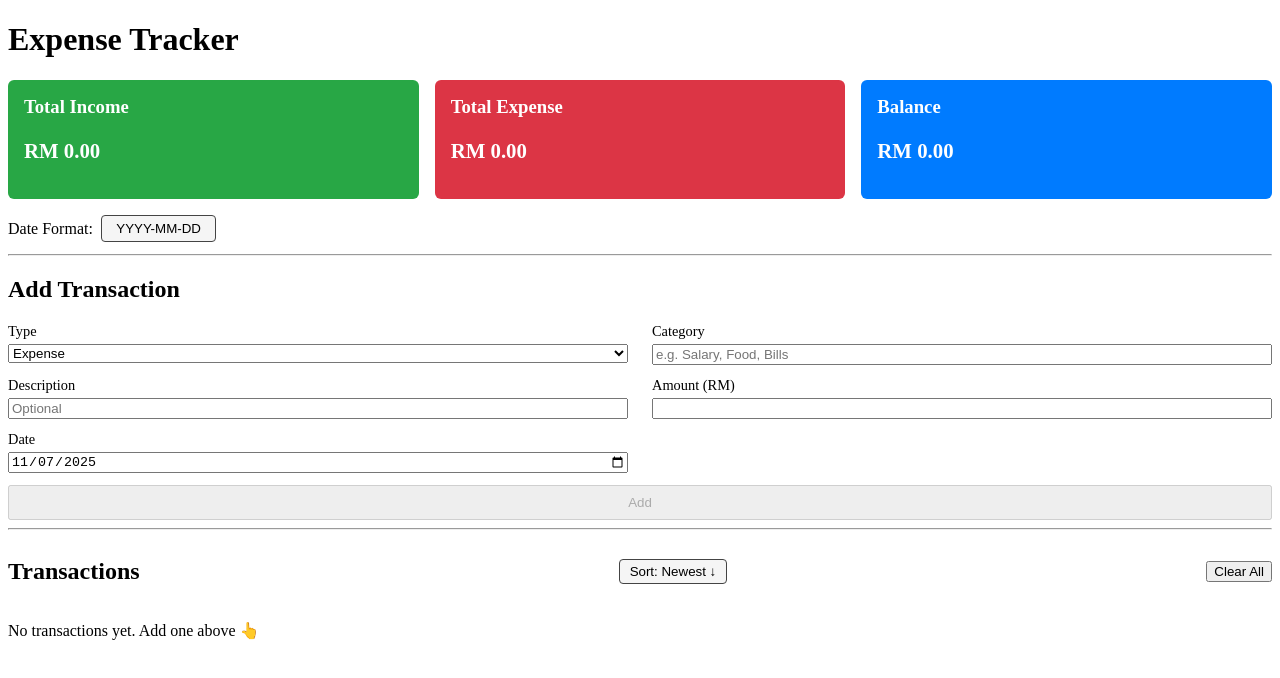
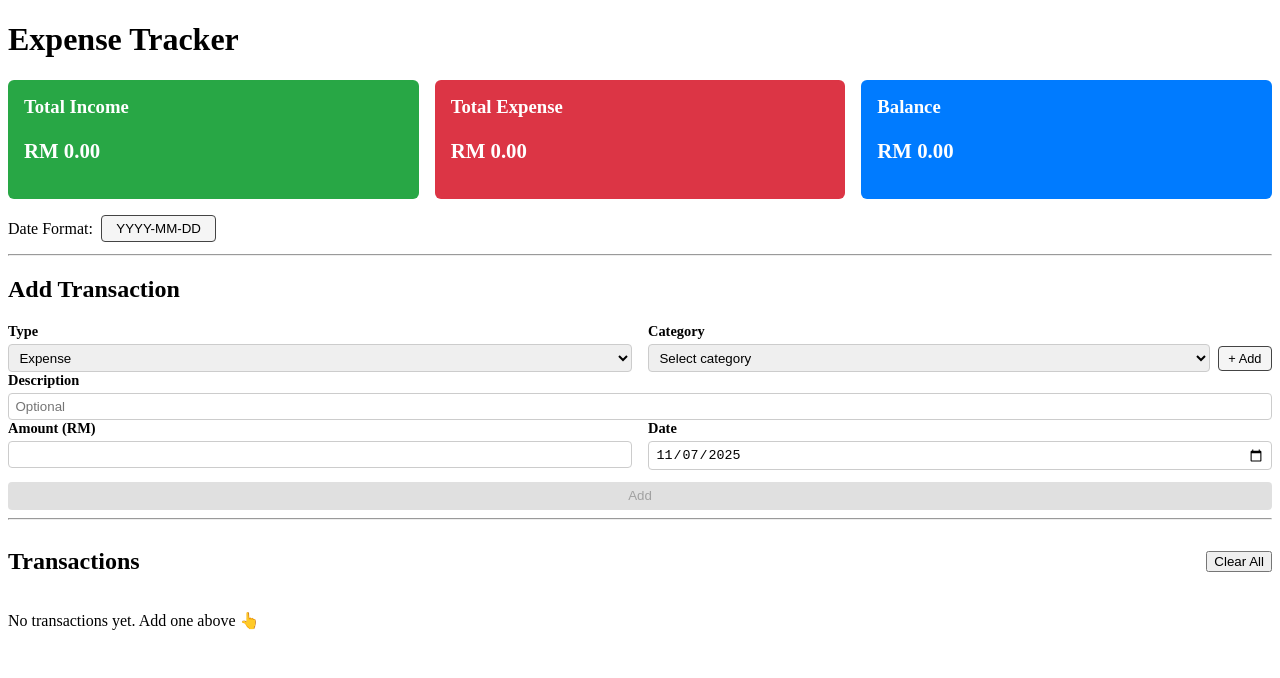
Before and after one commit to Fredrick247/angular-expense-tracker, an Angular app: page / in a window 1280 px wide. Shown: the top 678 px of the page. Built offline with nearby package versions, Linux system fonts and the light colour scheme.

Commit message:
refactor: simplify transaction form, enhance category dropdown, and improve date sorting UX

```diff
--- a/package.json
+++ b/package.json
@@ -26,6 +26,7 @@
     "@angular/compiler": "^20.3.0",
     "@angular/core": "^20.3.0",
     "@angular/forms": "^20.3.0",
+    "@angular/material": "^20.2.12",
     "@angular/platform-browser": "^20.3.0",
     "@angular/router": "^20.3.0",
     "rxjs": "~7.8.0",
--- a/src/app/components/dashboard/dashboard.html
+++ b/src/app/components/dashboard/dashboard.html
@@ -26,15 +26,12 @@
 
 <div class="list-header">
   <h2>Transactions</h2>
-  <div class="list-actions">
-    <button type="button" class="sort-btn"(click)="toggleSortDirection()">
-      Sort: {{ sortDirection === 'desc' ? 'Newest ↓' : 'Oldest ↑' }}
-    </button>
-  </div>
-  <button (click)="onClearAll()">Clear All</button>
+  <button type="button" (click)="onClearAll()">Clear All</button>
 </div>
 
 <app-transaction-list
  [transactions]="transactions"
- [dateFormat]="dateFormat">
+  [dateFormat]="dateFormat"
+  [sortDirection]="sortDirection"
+  (sortToggle)="toggleSortDirection()">
 </app-transaction-list>
--- a/src/app/components/dashboard/dashboard.ts
+++ b/src/app/components/dashboard/dashboard.ts
@@ -24,8 +24,8 @@
   constructor(private transactionService: TransactionService) {}
 
   ngOnInit() {
-    this.transactionService.transactions$.subscribe(transactions => {
-      this.transactions = [...transactions].sort((a,b) => b.date.localeCompare(a.date));
+      this.transactionService.transactions$.subscribe(transactions => {
+      this.transactions = this.sortTransactions(transactions);
       this.calculateSummary();
     });
   }
--- a/src/app/components/transaction-form/transaction-form.css
+++ b/src/app/components/transaction-form/transaction-form.css
@@ -1,21 +1,61 @@
 form {
+  margin-top: 0.5rem;
+}
+
+.form-grid {
   display: grid;
   grid-template-columns: 1fr 1fr;
-  gap: .75rem 1.5rem;
+  gap: 0.75rem 1rem;
 }
 
 .form-row {
   display: flex;
   flex-direction: column;
+  gap: 0.25rem;
 }
 
 .form-row label {
-  font-size: .9rem;
-  margin-bottom: .25rem;
+  font-weight: 600;
+  font-size: 0.9rem;
 }
 
-button {
-  grid-column: 1 / -1;
-  padding: .5rem 1rem;
+.form-row input,
+.form-row select {
+  padding: 0.3rem 0.4rem;
+  border: 1px solid #ccc;
+  border-radius: 4px;
+}
+
+.category-row {
+  display: flex;
+  gap: 0.5rem;
+  align-items: center;
+}
+
+.category-row select {
+  flex: 1;
+}
+
+.add-cat-btn {
+  padding: 0.25rem 0.6rem;
+  border-radius: 4px;
+  border: 1px solid #444;
+  background-color: #f5f5f5;
   cursor: pointer;
+  font-size: 0.8rem;
 }
+
+.submit-btn {
+  margin-top: 0.75rem;
+  width: 100%;
+  padding: 0.4rem 0.6rem;
+  border: none;
+  border-radius: 4px;
+  cursor: pointer;
+  background-color: #e0e0e0;
+}
+
+.submit-btn:enabled {
+  background-color: #1976d2;
+  color: white;
+}
--- a/src/app/components/transaction-form/transaction-form.html
+++ b/src/app/components/transaction-form/transaction-form.html
@@ -1,6 +1,8 @@
 <h2>Add Transaction</h2>
 
 <form [formGroup]="form" (ngSubmit)="onSubmit()">
+  <div class="form-grid">
+    <!-- Type -->
     <div class="form-row">
       <label>Type</label>
       <select formControlName="type">
@@ -9,25 +11,44 @@
       </select>
     </div>
 
+    <!-- Category -->
     <div class="form-row">
       <label>Category</label>
-    <input formControlName="category" placeholder="e.g. Salary, Food, Bills" />
+      <div class="category-row">
+        <select formControlName="category">
+          <option value="" disabled>Select category</option>
+          @for (cat of categories; track cat) {
+            <option [value]="cat">{{ cat }}</option>
+          }
+        </select>
+        <button type="button" class="add-cat-btn" (click)="addCategory()">+ Add</button>
+      </div>
+    </div>
   </div>
 
+  <!-- Description -->
   <div class="form-row">
     <label>Description</label>
     <input formControlName="description" placeholder="Optional" />
   </div>
 
+  <!-- Amount & Date -->
+  <div class="form-grid">
     <div class="form-row">
       <label>Amount (RM)</label>
-    <input type="number" formControlName="amount" step="0.01" />
+      <input type="number" step="0.01" formControlName="amount" />
     </div>
 
     <div class="form-row">
       <label>Date</label>
       <input type="date" formControlName="date" />
     </div>
+  </div>
 
-  <button type="submit" [disabled]="form.invalid">Add</button>
+  <button
+    type="submit"
+    [disabled]="form.invalid"
+    class="submit-btn">
+    Add
+  </button>
 </form>
--- a/src/app/components/transaction-form/transaction-form.ts
+++ b/src/app/components/transaction-form/transaction-form.ts
@@ -13,7 +13,10 @@
 })
 
 export class TransactionForm {
-  form : FormGroup
+  form : FormGroup;
+
+  incomeCategories: string[] = ['Salary', 'Bonus', 'Freelance', 'Investment'];
+  expenseCategories: string[] = ['Food', 'Rent', 'Transport', 'Bills', 'Shopping'];
 
   constructor(
     private fb: FormBuilder,
@@ -26,10 +29,46 @@
       amount:[null,[Validators.required, Validators.min(0.01)]],
       date : [this.todayString(),Validators.required]
     });
+
+    // If you switch type and current category doesn't belong to that type,
+    // clear the category so user must pick a valid one.
+    this.form.get('type')?.valueChanges.subscribe((type: TransactionType)=> {
+    const list = type === 'income' ? this.incomeCategories : this.expenseCategories;
+    const current = this.form.get('category')?.value as string;
+    if(!list.includes(current)){
+      this.form.patchValue({category: ''})
+    }
+  });
   }
+
 
   private todayString(): string{
     return new Date().toISOString().substring(0,10);
+  }
+
+  // 🔹 Categories to show in the dropdown based on current type
+  get categories(): string[] {
+    const type = this.form.get('type')?.value as TransactionType;
+    return type === 'income' ? this.incomeCategories : this.expenseCategories;
+  }
+   // 🔹 Add a custom category tied to the current type
+  addCategory(): void {
+    const type = this.form.get('type')?.value as TransactionType;
+    const input = prompt('Enter new category name');
+    if (!input) return;
+
+    const name = input.trim();
+    if (!name) return;
+
+    const targetList =
+      type === 'income' ? this.incomeCategories : this.expenseCategories;
+
+    if (!targetList.includes(name)) {
+      targetList.push(name);
+    }
+
+    // set the form's category to the new one
+    this.form.patchValue({ category: name });
   }
 
   onSubmit(){
@@ -40,6 +79,15 @@
       description:'',
       amount: null
     })
+
+    // reset only the fields that normally change
+    this.form.patchValue({
+    description : '',
+    amount : null
+  });
+
   }
 
+
+
 }
--- a/src/app/components/transaction-list/transaction-list.css
+++ b/src/app/components/transaction-list/transaction-list.css
@@ -55,3 +55,17 @@
 .delete-btn {
   margin-left: 0.4rem;
 }
+
+.sortable-date{
+  cursor:default;
+}
+
+.sort-icon-btn{
+  margin-left: 0.25rem;
+  padding: 0;
+  border: none;
+  background: transparent;
+  cursor:pointer;
+  font-size: 0.8rem;
+  line-height: 1;
+}
--- a/src/app/components/transaction-list/transaction-list.html
+++ b/src/app/components/transaction-list/transaction-list.html
@@ -2,7 +2,17 @@
   <table>
     <thead>
       <tr>
-        <th>Date</th>
+         <th class="sortable-date">
+      Date
+      <button
+        type="button"
+        class="sort-icon-btn"
+        (click)="onSortToggle()"
+        aria-label="Toggle date sort"
+      >
+        {{ sortDirection === 'desc' ? '↓' : '↑' }}
+      </button>
+        </th>
         <th>Type</th>
         <th>Category</th>
         <th>Description</th>
--- a/src/app/components/transaction-list/transaction-list.ts
+++ b/src/app/components/transaction-list/transaction-list.ts
@@ -1,4 +1,4 @@
-import { Component, Input } from '@angular/core';
+import { Component, Input, Output,EventEmitter } from '@angular/core';
 import { TitleCasePipe,DecimalPipe, DatePipe } from '@angular/common'; // ✅ add this
 import{Transaction} from '../../models/transaction.model';
 import { TransactionService } from '../../services/transaction';
@@ -13,8 +13,15 @@
 })
 export class TransactionList {
 @Input()transactions : Transaction[] = [];
-  @Input() dateFormat: 'yyyy-MM-dd' | 'dd/MM/yyyy' = 'yyyy-MM-dd';
+@Input() dateFormat: 'yyyy-MM-dd' | 'dd/MM/yyyy' = 'yyyy-MM-dd';
+@Input() sortDirection: 'asc' | 'desc' = 'desc';
+@Output() sortToggle = new EventEmitter<void>();
+
 constructor(private transactionService: TransactionService){}
+
+public onSortToggle(): void{
+  this.sortToggle.emit();
+}
 
 public onEditAmount(t: Transaction): void{
   const input = prompt('Enter new amount (RM)', t.amount.toString());
```
Also changed, not shown: 1 other file (tests, documents, lock files or other folders). Lines whose indentation alone changed are shown as unchanged.
